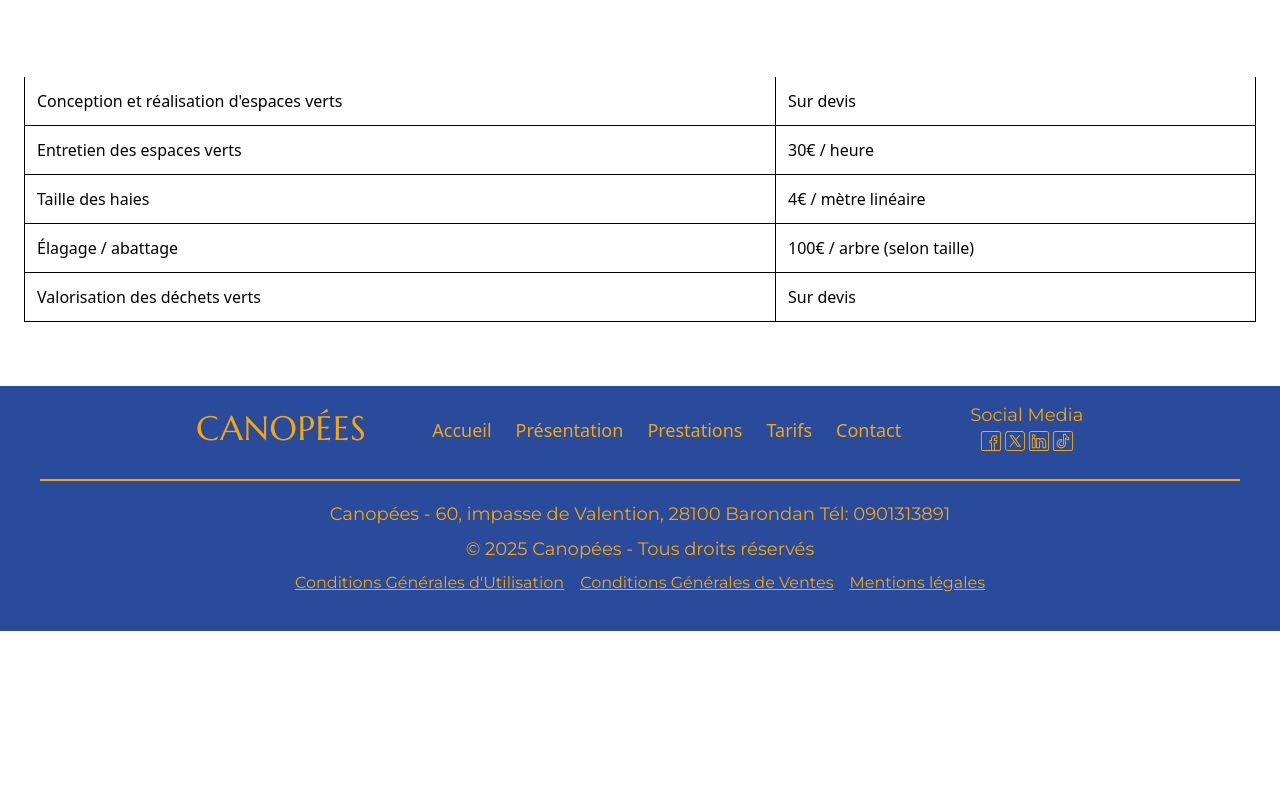
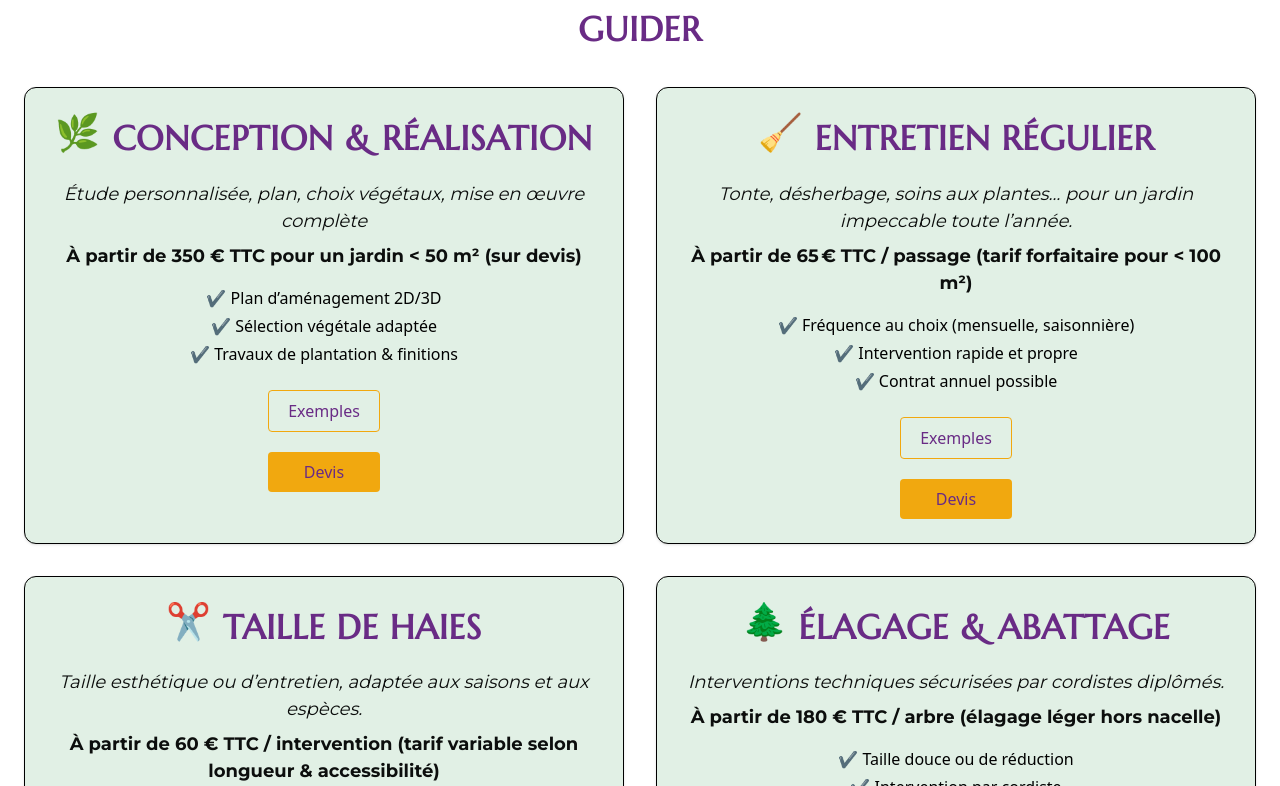
Before and after one commit to JackNotBad/Mspr1-Canopees, a React (Vite) app in the folder Mspr-Canopees/: page /tarifs in a window 1280 px wide. Shown: the part 574-1360 px from the top of the page. Before the commit the page ends 1205 px from the top, so only its background shows below. Built offline with nearby package versions, Linux system fonts and the light colour scheme.

Commit message:
Créations page tarifs avec même système que prestations
Correction de l'import Th2 qui était une erreur en TH3
Amélioration de la modale avec w-fit et mx-auto pour placer object-cover et avoir un meilleur rendu
Création page Tarifs

```diff
--- a/Mspr-Canopees/src/components/Modal.jsx
+++ b/Mspr-Canopees/src/components/Modal.jsx
@@ -7,9 +7,9 @@ export default function Modal({ open, onClose, photos }) {
     >
       <div className="bg-none p-6 rounded-lg w-full relative align-center"
       >
-        <div className="grid grid-cols-1 lg:grid-cols-2 gap-4 overflow-y-auto">
+        <div className="grid grid-cols-1 lg:grid-cols-2 gap-4 overflow-y-auto  w-fit mx-auto">
           {photos.map((photo, i) => (
-            <img key={i} src={photo} alt="réalisation" className="w-150 h-150 object-contain rounded-lg self-center mx-auto" />
+            <img key={i} src={photo} alt="réalisation" className="w-150 h-150 object-cover rounded-lg self-center mx-auto" />
           ))}
         </div>
       </div>
--- a/Mspr-Canopees/src/pages/Prestations.jsx
+++ b/Mspr-Canopees/src/pages/Prestations.jsx
@@ -13,7 +13,7 @@ import EEV4 from "../assets/Entretien des espaces verts/EEV - Visuel 4.png"
 import THPrincipal from "../assets/Taille des haies/TH - Visuel principal.png"
 import TH1 from "../assets/Taille des haies/TH - Visuel 1.png"
 import TH2 from "../assets/Taille des haies/TH - Visuel 2.png"
-import Th2 from "../assets/Taille des haies/TH - Visuel 3.png"
+import TH3 from "../assets/Taille des haies/TH - Visuel 3.png"
 import TH4 from "../assets/Taille des haies/TH - Visuel 4.png"
 import EAAPrincipal from "../assets/Élagage et abatage d’arbres/EAA - Visuel principal.png"
 import EAA1 from "../assets/Élagage et abatage d’arbres/EAA - Visuel 1.png"
@@ -58,7 +58,7 @@ const prestations = [
     details: [
       TH1,
       TH2,
-      Th2,
+      TH3,
       TH4,
     ],
     paragraph: "Lorem ipsum dolor sit amet, consectetur adipiscing elit. Morbi at ligula libero. Aliquam lobortis mi eget diam fermentum, eu maximus quam aliquam. Fusce porta tempus iaculis. Phasellus interdum vel eros vel finibus. Donec efficitur tellus nec nunc egestas aliquam. In vitae velit facilisis, congue ligula eu, ornare massa. Vestibulum ante ipsum primis in faucibus orci luctus et ultrices posuere cubilia curae; Nullam at consectetur lorem, nec accumsan dui. Vivamus vel aliquam eros, eget dignissim sapien. Fusce efficitur tincidunt turpis a posuere. Praesent quis tincidunt nunc.",
--- a/Mspr-Canopees/src/pages/Tarifs.jsx
+++ b/Mspr-Canopees/src/pages/Tarifs.jsx
@@ -1,37 +1,151 @@
+import { useState } from "react";
+import { Link } from "react-router-dom";
+import Modal from "../components/Modal";
+import CREV1 from "../assets/conception et réalisation espaces verts/CREV - Visuel 1.png"
+import CREV2 from "../assets/conception et réalisation espaces verts/CREV - Visuel 2.png"
+import CREV3 from "../assets/conception et réalisation espaces verts/CREV - Visuel 3.png"
+import CREV4 from "../assets/conception et réalisation espaces verts/CREV - Visuel 4.png"
+import EEV1 from "../assets/Entretien des espaces verts/EEV - Visuel 1.png"
+import EEV2 from "../assets/Entretien des espaces verts/EEV - Visuel 2.png"
+import EEV3 from "../assets/Entretien des espaces verts/EEV - Visuel 3.png"
+import EEV4 from "../assets/Entretien des espaces verts/EEV - Visuel 4.png"
+import TH1 from "../assets/Taille des haies/TH - Visuel 1.png"
+import TH2 from "../assets/Taille des haies/TH - Visuel 2.png"
+import Th2 from "../assets/Taille des haies/TH - Visuel 3.png"
+import TH4 from "../assets/Taille des haies/TH - Visuel 4.png"
+import EAA1 from "../assets/Élagage et abatage d’arbres/EAA - Visuel 1.png"
+import EAA2 from "../assets/Élagage et abatage d’arbres/EAA - Visuel 2.png"
+import EAA3 from "../assets/Élagage et abatage d’arbres/EAA - Visuel 3.png"
+import EAA4 from "../assets/Élagage et abatage d’arbres/EAA - Visuel 4.png"
+import VDV1 from "../assets/Valorisation des déchets verts/VDV - Visuel 1.png"
+import VDV2 from "../assets/Valorisation des déchets verts/VDV - Visuel 2.png"
+import VDV3 from "../assets/Valorisation des déchets verts/VDV - Visuel 3.png"
+import VDV4 from "../assets/Valorisation des déchets verts/VDV - Visuel 4.png"
+
+const tarifs = [
+  {
+    id: 1,
+    icon: "🌿",
+    titre: "Conception & Réalisation",
+    description:
+      "Étude personnalisée, plan, choix végétaux, mise en œuvre complète",
+    price: "À partir de 350 € TTC pour un jardin < 50 m² (sur devis)",
+    features: [
+      "✔️ Plan d’aménagement 2D/3D",
+      "✔️ Sélection végétale adaptée",
+      "✔️ Travaux de plantation & finitions",
+    ],
+    details: [CREV1, CREV2, CREV3, CREV4],
+  },
+  {
+    id: 2,
+    icon: "🧹",
+    titre: "Entretien régulier",
+    description:
+      "Tonte, désherbage, soins aux plantes… pour un jardin impeccable toute l’année.",
+    price: "À partir de 65 € TTC / passage (tarif forfaitaire pour < 100 m²)",
+    features: [
+      "✔️ Fréquence au choix (mensuelle, saisonnière)",
+      "✔️ Intervention rapide et propre",
+      "✔️ Contrat annuel possible",
+    ],
+    details: [EEV1, EEV2, EEV3, EEV4],
+  },
+  {
+    id: 3,
+    icon: "✂️",
+    titre: "Taille de haies",
+    description:
+      "Taille esthétique ou d’entretien, adaptée aux saisons et aux espèces.",
+    price: "À partir de 60 € TTC / intervention (tarif variable selon longueur & accessibilité)",
+    features: [
+      "✔️ Taille manuelle ou mécanique",
+      "✔️ Ramassage & évacuation inclus",
+      "✔️ Respect du cycle végétatif",
+    ],
+    details: [TH1, TH2, Th2, TH4],
+  },
+  {
+    id: 4,
+    icon: "🌲",
+    titre: "Élagage & Abattage",
+    description:
+      "Interventions techniques sécurisées par cordistes diplômés.",
+    price: "À partir de 180 € TTC / arbre (élagage léger hors nacelle)",
+    features: [
+      "✔️ Taille douce ou de réduction",
+      "✔️ Intervention par cordiste",
+      "✔️ Respect des normes de sécurité",
+    ],
+    details: [EAA1, EAA2, EAA3, EAA4],
+  },
+  {
+    id: 5,
+    icon: "♻️",
+    titre: "Valorisation des déchets",
+    description:
+      "Tri, broyage, compostage ou évacuation dans une démarche écoresponsable.",
+    price: "À partir de 35 € TTC / m³ (en complément d’une prestation)",
+    features: [
+      "✔️ Revalorisation sur place si possible",
+      "✔️ Transport vers filière agréée",
+      "✔️ Zéro brûlage, zéro gaspillage",
+    ],
+    details: [VDV1, VDV2, VDV3, VDV4],
+  },
+];
+
 export default function Tarifs() {
+  const [open, setOpen] = useState(false);
+  const [photos, setPhotos] = useState([]);
+
+  const openModal = (images) => {
+    setPhotos(images);
+    setOpen(true);
+  };
+
   return (
     <div>
-      <h2 className="text-2xl font-bold mb-6">Nos tarifs</h2>
-      <table className="w-full border-collapse">
-        <thead>
-          <tr className="bg-green text-white">
-            <th className="p-3 border">Prestation</th>
-            <th className="p-3 border">Tarif indicatif</th>
-          </tr>
-        </thead>
-        <tbody>
-          <tr>
-            <td className="p-3 border">Conception et réalisation d'espaces verts</td>
-            <td className="p-3 border">Sur devis</td>
-          </tr>
-          <tr>
-            <td className="p-3 border">Entretien des espaces verts</td>
-            <td className="p-3 border">30€ / heure</td>
-          </tr>
-          <tr>
-            <td className="p-3 border">Taille des haies</td>
-            <td className="p-3 border">4€ / mètre linéaire</td>
-          </tr>
-          <tr>
-            <td className="p-3 border">Élagage / abattage</td>
-            <td className="p-3 border">100€ / arbre (selon taille)</td>
-          </tr>
-          <tr>
-            <td className="p-3 border">Valorisation des déchets verts</td>
-            <td className="p-3 border">Sur devis</td>
-          </tr>
-        </tbody>
-      </table>
+      <h2 className="text-3xl font-bold mb-8 text-center">Chaque projet est unique, mais voici une estimation pour vous guider</h2>
+
+      <div className="grid grid-cols-1 lg:grid-cols-2 gap-8  w-fit mx-auto">
+        {tarifs.map((t) => (
+          <div
+            key={t.id}
+            className="flex max-w-180 flex-col border items-center text-center rounded-xl p-6 shadow hover:shadow-lg bg-[#E1F0E5]"
+          >
+            <div className="flex justify-center mb-4">
+              <span className="text-4xl mr-3">{t.icon}</span>
+              <h2 className="text-xl font-semibold">{t.titre}</h2>
+            </div>
+            <p className="italic mb-2 text-gray-700">{t.description}</p>
+            <p className="font-semibold text-[var(--green)] mb-4">{t.price}</p>
+
+
+            <ul className="space-y-1 mb-6">
+              {t.features.map((feat, idx) => (
+                <li key={idx} className="flex items-center justify-center">
+                  {feat}
+                </li>
+              ))}
+            </ul>
+              <button
+                onClick={() => openModal(t.details)}
+                className="bg-none text-[var(--mauve)] border-1 border-[var(--orange)] py-2 w-28 mb-5 rounded hover:bg-[var(--pink)] hover:border-[var(--pink)] transition"
+              >
+                Exemples
+              </button>
+              <Link
+                to="/contact"
+                className="text-center bg-[var(--orange)] text-[var(--mauve)] py-2 w-28 rounded hover:bg-[var(--pink)] transition"
+              >
+                Devis
+              </Link>
+          </div>
+        ))}
+      </div>
+
+      <Modal open={open} onClose={() => setOpen(false)} photos={photos} />
     </div>
   );
 }
```
